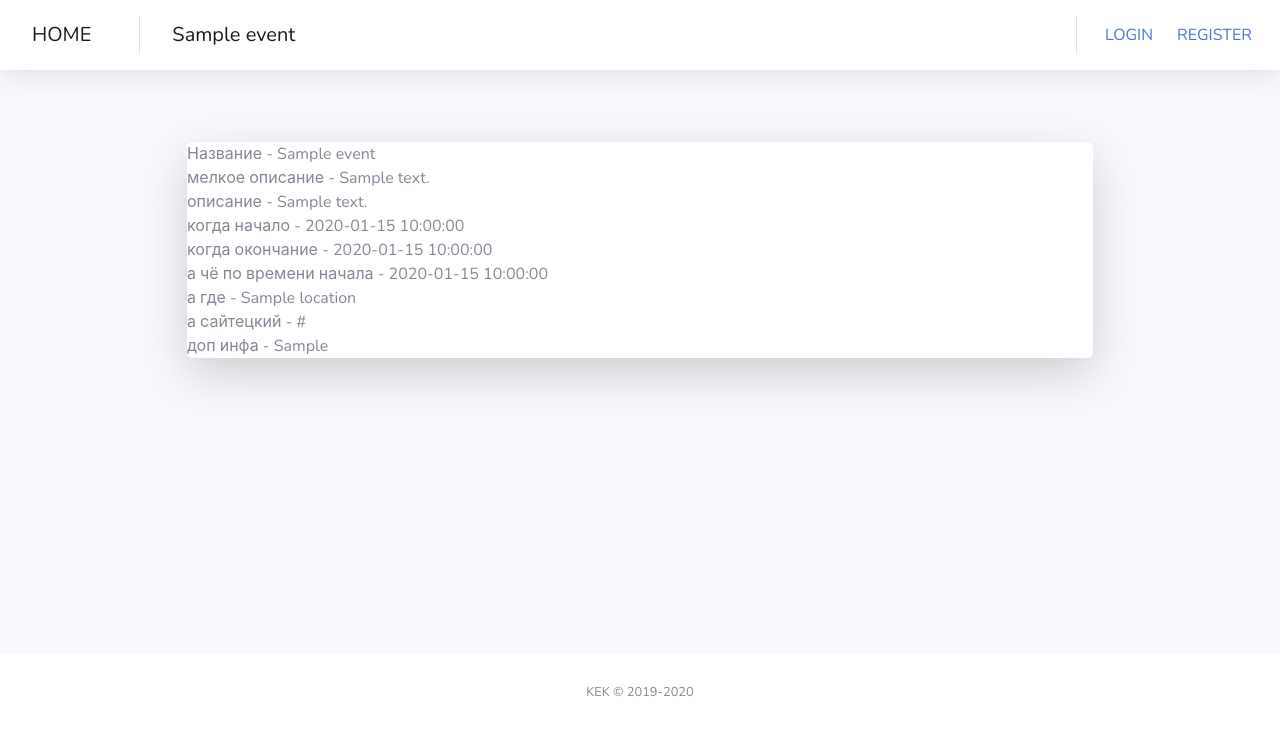
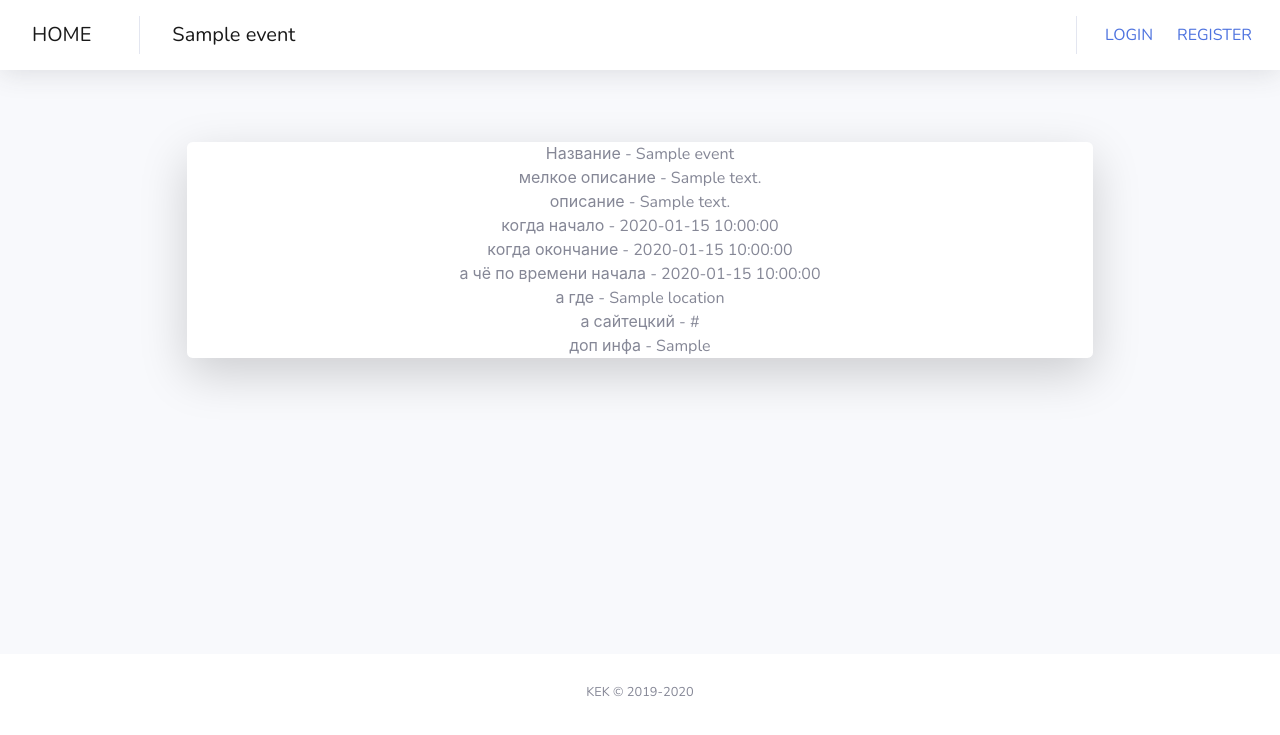
Before and after one commit to EventsExpertsMIEM/VKR, a Flask app: template app/templates/_event.html in a window 1280 px wide. Shown: the top 735 px of the page. Run offline with Flask 2, Linux system fonts and the light colour scheme; the template is opened without the code that fills it: most values are stand-ins (such as "Sample title", 1, 10 or a date in 2020); parts of the project's set-up code (start-up, migrations or seed data) failed here and were passed over; some libraries are stand-ins or nearby versions.

Commit message:
:crtbls nice try to center event page

```diff
--- a/app/templates/_event.html
+++ b/app/templates/_event.html
@@ -23,31 +23,31 @@
         <div class="card o-hidden border-0 shadow-lg my-5">
           <div class="card-body p-0">
             <!-- Nested Row within Card Body -->
-            <div>
+            <div class="text-center">
               <span>Название - {{event.name}}</span>
             </div>
-            <div>
+            <div class="text-center">
               <span>мелкое описание - {{event.sm_description}}</span>
             </div>
-            <div>
+            <div class="text-center">
               <span>описание - {{event.description}}</span>
             </div>
-            <div>
+            <div class="text-center">
               <span>когда начало - {{event.start_date}}</span>
             </div>
-            <div>
+            <div class="text-center">
               <span>когда окончание - {{event.end_date}}</span>
             </div>
-            <div>
+            <div class="text-center">
               <span>а чё по времени начала - {{event.start_time}}</span>
             </div>
-            <div>
+            <div class="text-center">
               <span>а где - {{event.location}}</span>
             </div>
-            <div>
+            <div class="text-center">
               <span>а сайтецкий - {{event.site_link}}</span>
             </div>
-            <div>
+            <div class="text-center">
               <span>доп инфа - {{event.additional_info}}</span>
             </div>
                 </div>
```
